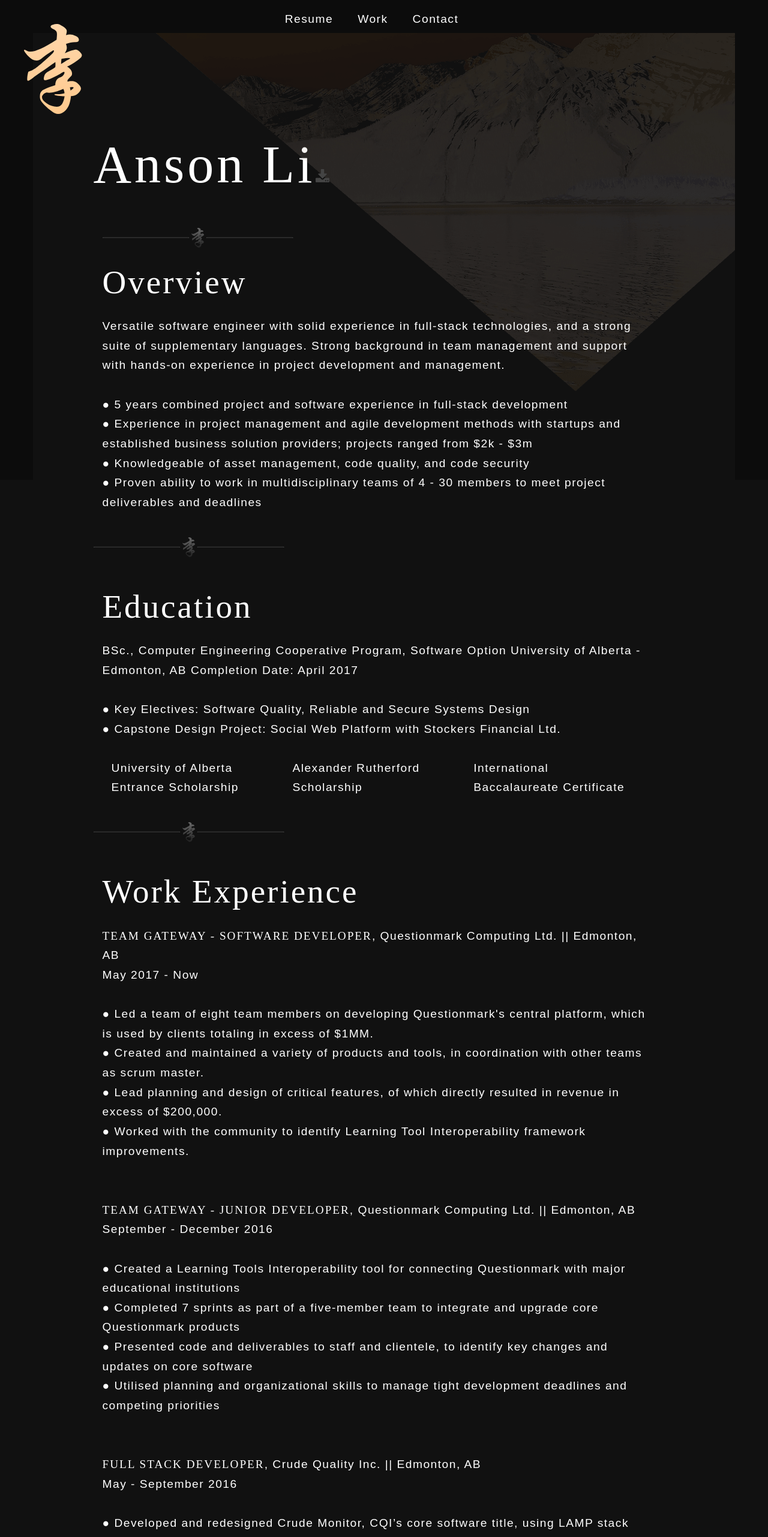
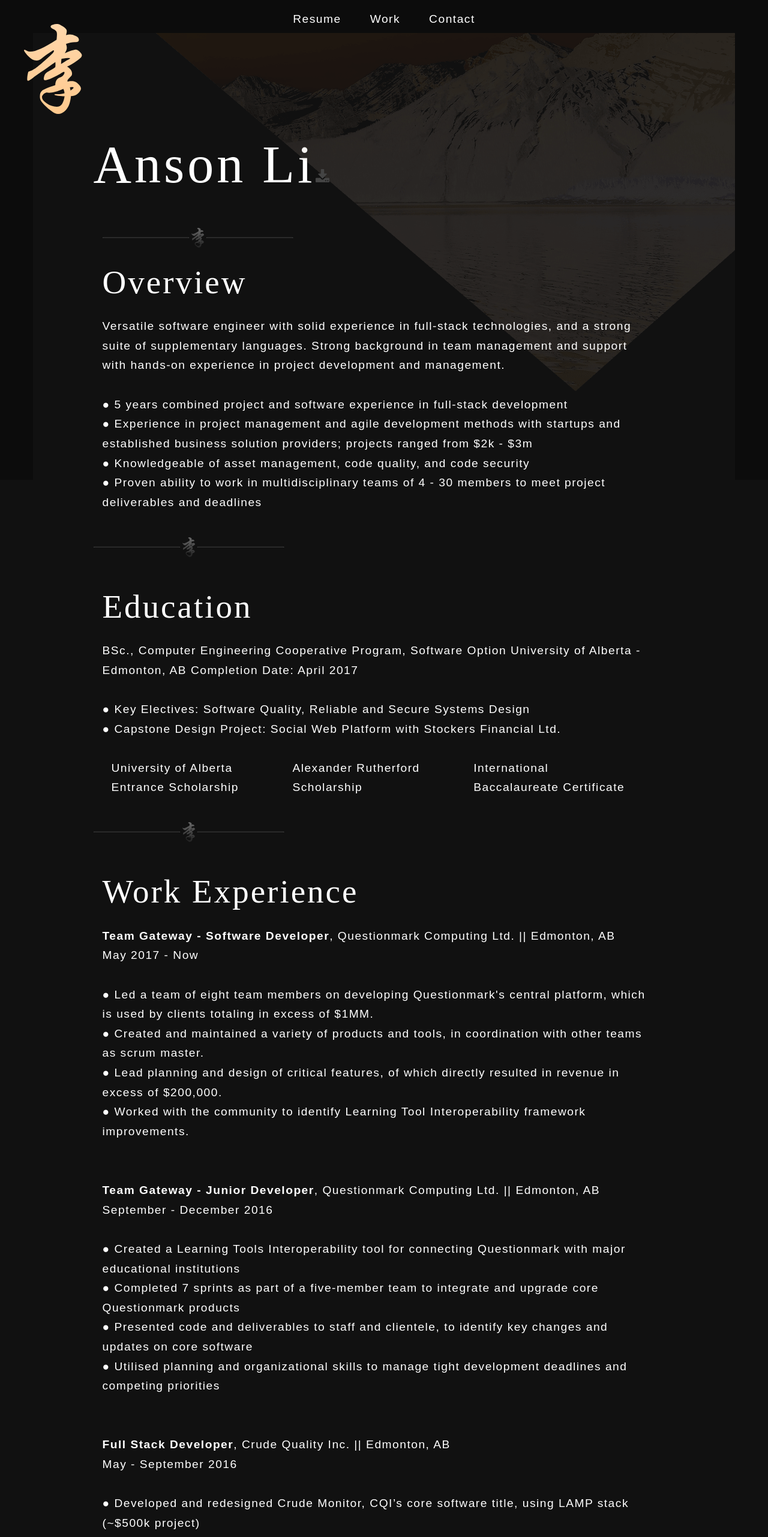
Before and after one commit to anson-li/react-portfolio-site, a React (Create React App) app: page /resume in a window 1280 px wide. Shown: the top 2563 px of the page at 60% size. Built offline with nearby package versions, Linux system fonts and the light colour scheme; a web font is replaced by a local one.

Commit message:
Added in links to replace a hrefs, fixed buggy spans usage

```diff
--- a/src/common/Border/index.js
+++ b/src/common/Border/index.js
@@ -1,5 +1,6 @@
 import React, { PureComponent } from 'react';
 import PropTypes from 'prop-types';
+import { Link } from 'react-router-dom';
 
 class Border extends PureComponent {
   render() {
@@ -10,9 +11,11 @@ class Border extends PureComponent {
         <div id="top">
         { this.props.scroll ? (
             <div className="col-md-12 top-center hidden-xs">
-              <h5 className="connect"><a className="strikethrough" href="resume">Resume</a>&nbsp;&nbsp;&nbsp;&nbsp;&nbsp;&nbsp;
-              <a className="strikethrough"  href="work" >Work</a>&nbsp;&nbsp;&nbsp;&nbsp;&nbsp;&nbsp;
-              <a className="strikethrough"  href="contact">Contact</a>&nbsp;&nbsp;&nbsp;&nbsp;&nbsp;&nbsp;</h5>
+              <h5 className="connect">
+                <Link to={'/resume'} className="strikethrough top-item" href="resume">Resume</Link>
+                <Link to={'/work'} className="strikethrough top-item">Work</Link>
+                <Link to={'/contact'} className="strikethrough">Contact</Link>
+              </h5>
           </div>
           ) : null
         }
--- a/src/common/TopNavigation/index.js
+++ b/src/common/TopNavigation/index.js
@@ -1,13 +1,17 @@
 
 import React, { PureComponent } from 'react';
+import { Link } from 'react-router-dom';
+import './style.scss';
 
 class TopNavigation extends PureComponent {
   render() {
     return (
       <div className="col-md-12 top-center hidden-xs">
-        <h5><a className="strikethrough" href="resume">Resume</a>&nbsp;&nbsp;&nbsp;&nbsp;&nbsp;&nbsp;
-        <a className="strikethrough"  href="work" >Work</a>&nbsp;&nbsp;&nbsp;&nbsp;&nbsp;&nbsp;
-        <a className="strikethrough"  href="contact">Contact</a>&nbsp;&nbsp;&nbsp;&nbsp;&nbsp;&nbsp;</h5>
+        <h5>
+          <Link to={'/resume'} className="strikethrough top-item" href="resume">Resume</Link>
+          <Link to={'/work'} className="strikethrough top-item">Work</Link>
+          <Link to={'/contact'} className="strikethrough">Contact</Link>
+        </h5>
       </div>
     );
   }
--- /dev/null
+++ b/src/common/TopNavigation/style.scss
@@ -0,0 +1,3 @@
+.top-item {
+    margin-right: 3rem;
+}
--- a/src/pages/Resume/index.js
+++ b/src/pages/Resume/index.js
@@ -15,6 +15,8 @@ import TextSection from '../../common/TextFormatter/TextSection';
 import TextHeader from '../../common/TextFormatter/TextHeader';
 import TextBody from '../../common/TextFormatter/TextBody';
 import TextList from '../../common/TextFormatter/TextList';
+
+import './style.scss';
 
 class Resume extends PureComponent {
   componentDidMount() {
@@ -44,7 +46,7 @@ class Resume extends PureComponent {
                 <div className="center-sm">
                   <h2 className="scroll-title">
                     Anson Li
-                    <a href="../../web/assets/resume_ansonli.pdf"><img className="download-img" src={DownloadIcon} alt="Download the resume" /></a>
+                    <a href="../../web/assets/resume_ansonli.pdf" download><img className="download-img" src={DownloadIcon} alt="Download the resume" /></a>
                   </h2>
                   <div className="col-md-12">
                     <img className="line-break" src={LineBreak} alt="Line separator"/>
@@ -92,7 +94,7 @@ class Resume extends PureComponent {
                 <TextSection>
                   <TextHeader text="Work Experience" />
                   <TextBody>
-                    <span className="b">Team Gateway - Software Developer</span>, Questionmark Computing Ltd. || Edmonton, AB<br />
+                    <b>Team Gateway - Software Developer</b>, Questionmark Computing Ltd. || Edmonton, AB<br />
                     May 2017 ‐ Now
                     <TextList
                       items = {[
@@ -103,7 +105,7 @@ class Resume extends PureComponent {
                       ]}
                     />
                     <br /><br />
-                    <span className="b">Team Gateway - Junior Developer</span>, Questionmark Computing Ltd. || Edmonton, AB<br />
+                    <b>Team Gateway - Junior Developer</b>, Questionmark Computing Ltd. || Edmonton, AB<br />
                     September ‐ December 2016
                     <TextList
                       items = {[
@@ -114,7 +116,7 @@ class Resume extends PureComponent {
                       ]}
                     />
                     <br /><br />
-                    <span className="b">Full Stack Developer</span>, Crude Quality Inc. || Edmonton, AB<br />
+                    <b>Full Stack Developer</b>, Crude Quality Inc. || Edmonton, AB<br />
                     May ‐ September 2016
                     <TextList
                       items = {[
@@ -125,7 +127,7 @@ class Resume extends PureComponent {
                       ]}
                     />
                     <br /><br />
-                    <span className="b">Software Developer</span>, Alberta Environment and Parks || Edmonton, AB<br />
+                    <b>Software Developer</b>, Alberta Environment and Parks || Edmonton, AB<br />
                     January ‐ August 2015
                     <TextList
                       items = {[
@@ -140,7 +142,7 @@ class Resume extends PureComponent {
                 <TextSection bottomSpacer={false} bottomPadding>
                   <TextHeader text="Software Experience" />
                   <TextBody>
-                    <span className="b">C Programming</span>
+                    <b>C Programming</b>
                     <TextList
                       items = {[
                         'Developed process monitoring software for Linux‐based systems',
@@ -148,14 +150,14 @@ class Resume extends PureComponent {
                       ]}
                     />
                     <br />
-                    <span className="b">Ruby / Ruby on Rails:</span>
+                    <b>Ruby / Ruby on Rails:</b>
                     <TextList
                       items = {[
                         'Implemented RoR framework in developing a website designed for statistics analysis and dynamic visual representation',
                       ]}
                     />
                     <br />
-                    <span className="b">Java / Android</span>
+                    <b>Java / Android</b>
                     <TextList
                       items = {[
                         'Developed an android application for trading cards',
@@ -163,7 +165,7 @@ class Resume extends PureComponent {
                       ]}
                     />
                     <br />
-                    <span className="b">Full Stack Development</span>
+                    <b>Full Stack Development</b>
                     <TextList
                       items = {[
                         'Developed AlbertaMES in MEAN, a heuristics‐driven web application for environmental models',
@@ -171,7 +173,7 @@ class Resume extends PureComponent {
                       ]}
                     />
                     <br />
-                    <span className="b">Front‐End Development</span>
+                    <b>Front‐End Development</b>
                     <TextList
                       items = {[
                         'Developed and sold various websites for customers',
@@ -179,7 +181,7 @@ class Resume extends PureComponent {
                       ]}
                     />
                     <br />
-                    <span className="b">Back‐End Development</span>
+                    <b>Back‐End Development</b>
                     <TextList
                       items = {[
                         'Developed backend structures and integrated them for AlbertaMES',
@@ -187,7 +189,7 @@ class Resume extends PureComponent {
                       ]}
                     />
                     <br />
-                    <span className="b">Other Work</span>
+                    <b>Other Work</b>
                     <TextList
                       items = {[
                         'Expertise in Microsoft products including Excel, Word, Access, PowerPoint',
--- /dev/null
+++ b/src/pages/Resume/style.scss
@@ -0,0 +1,3 @@
+b {
+    font-weight: 700;
+}
```
